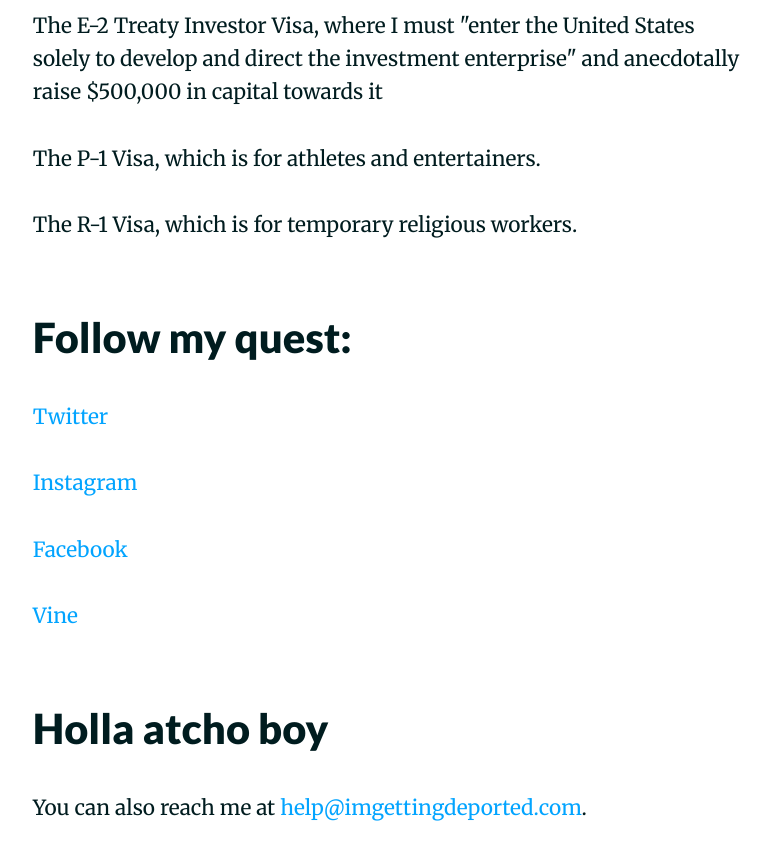
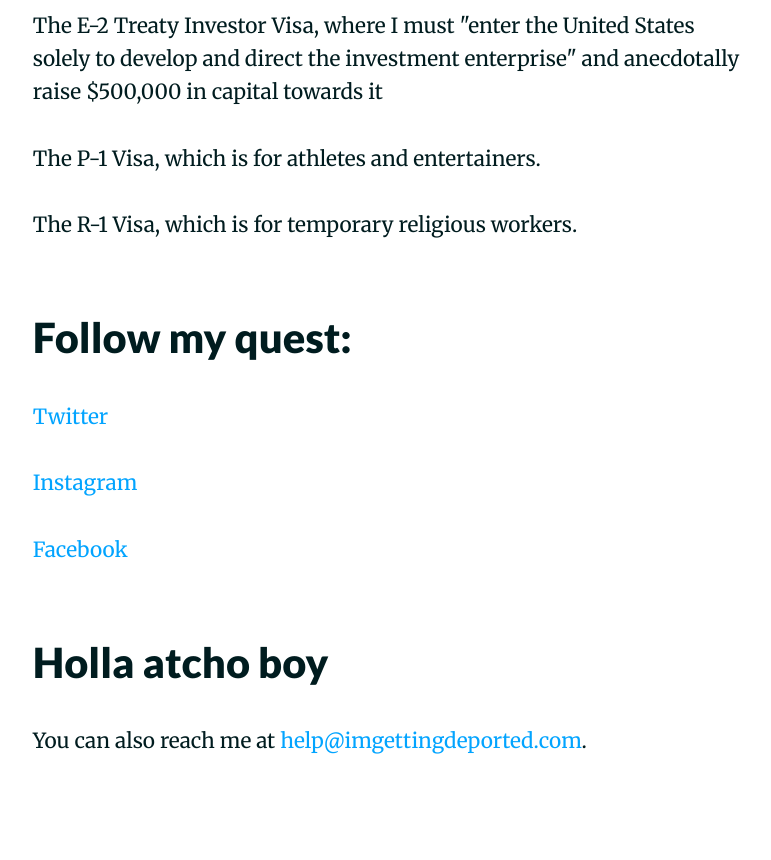
Before and after one commit to imgettingdeported/imgettingdeported.github.io, a Jekyll site: the page built from index.html, in a window 1280 px wide and 900 px high, scrolled down 1406 px. Shown: the top 860 px of the window, without its empty margins (248-1019 px from the left). Built offline with Jekyll 4.4.1, drawn with Linux system fonts in a browser that asks for light colours; nearby versions of some CDN libraries; Markdown is read by kramdown in place of the engine named in the settings; after the commit the page ends 2239 px from its top, so only the background shows below that.

Commit message:
Update index.html

```diff
--- a/index.html
+++ b/index.html
@@ -21,10 +21,9 @@
 
 <h2>Follow my quest:</h2>
 
-<p> <a href=http://www.twitter.com/deportedhq> Twitter </a> </p>
-<p> <a href=http://www.instagram.com/deportedhq> Instagram </a> </p>
-<p> <a href=http://www.facebook.com/deportedhq> Facebook </a> </p>
-<p> <a href=http://www.vine.com/deportedhq> Vine </a> </p>
+<p> <a href=http://www.twitter.com/deportedhq target="_blank"> Twitter </a> </p>
+<p> <a href=http://www.instagram.com/deportedhq target="_blank"> Instagram </a> </p>
+<p> <a href=http://www.facebook.com/deportedhq target="_blank"> Facebook </a> </p>
 
 <br>
 <br>
```
